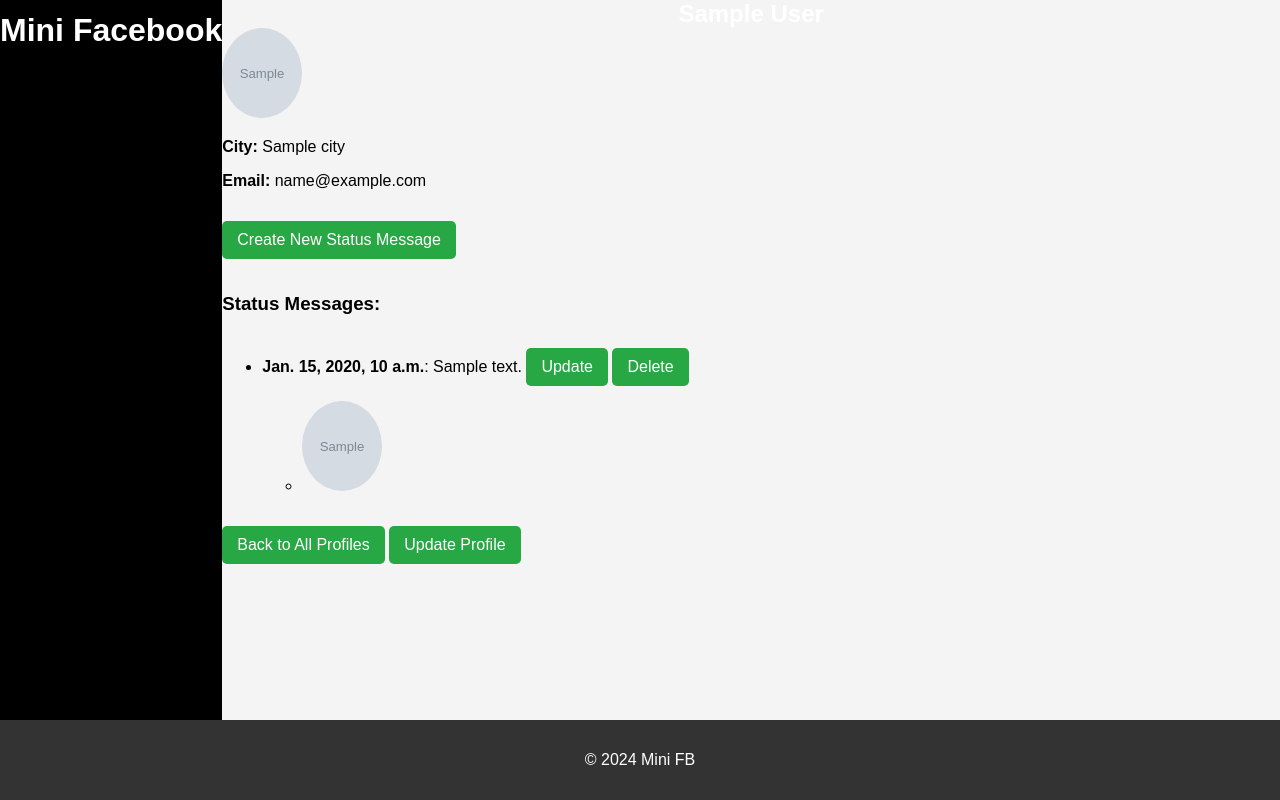
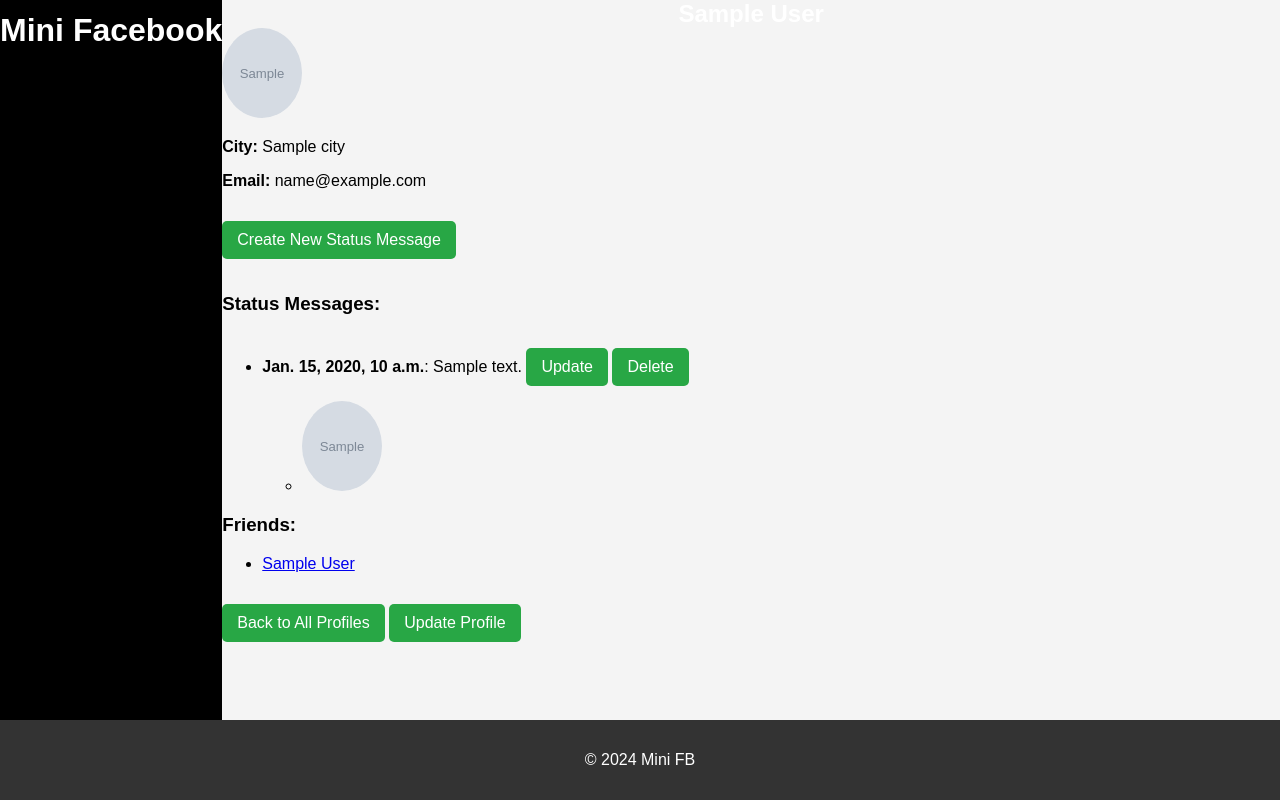
Before and after one commit to chwangbu/cs412_hw5, a Django app: template mini_fb/templates/mini_fb/show_profile.html in a window 1280 px wide. Run offline with Django 5.2, Linux system fonts and the light colour scheme; the template is opened without the code that fills it: most values are stand-ins (such as "Sample title", 1, 10 or a date in 2020); grey boxes marked "Sample" are stand-in pictures.

Commit message:
Updated show_profile.html

```diff
--- a/mini_fb/templates/mini_fb/show_profile.html
+++ b/mini_fb/templates/mini_fb/show_profile.html
@@ -30,6 +30,17 @@
     {% endfor %}
 </ul>
 
+<h3>Friends:</h3>
+<ul>
+    {% for friend in profile.get_friends %}
+    <li>
+        <a href="{% url 'show_profile' friend.pk %}">{{ friend.first_name }} {{ friend.last_name }}</a>
+    </li>
+    {% empty %}
+    <p>No Friends Found.</p>
+    {% endfor %}
+</ul>
+
 <a href="{% url 'show_all_profiles' %}" class="btn">Back to All Profiles</a>
 <a href="{% url 'update_profile' profile.pk %}" class="btn">Update Profile</a>
 {% endblock %}
```
